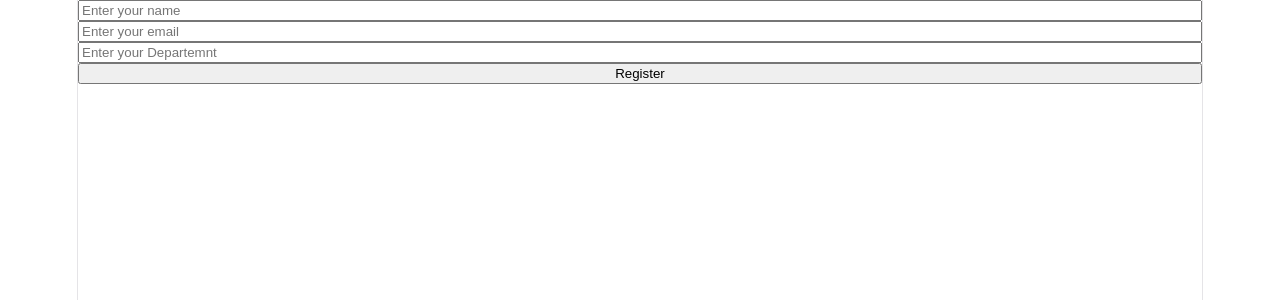
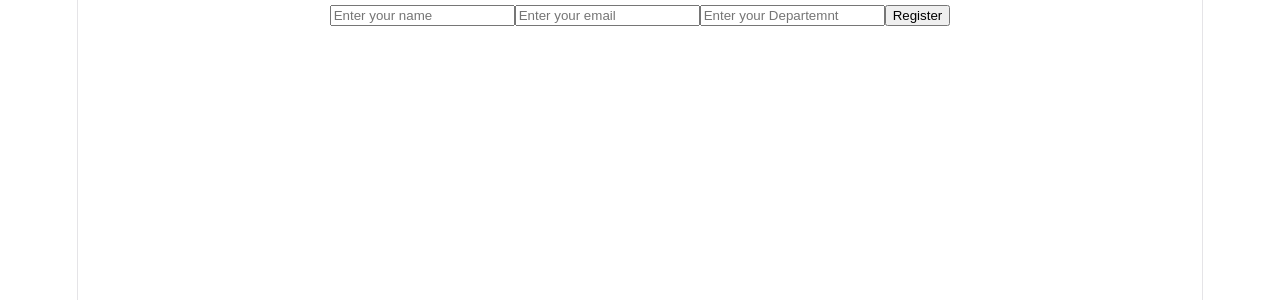
Before and after one commit to Amengit261/practing-react, a React (Vite) app: page / in a window 1280 px wide. Shown: the top 300 px of the page. Built offline with nearby package versions, Linux system fonts and the light colour scheme.

Commit message:
addinge event submition

```diff
--- a/src/studentRegestration.jsx
+++ b/src/studentRegestration.jsx
@@ -6,8 +6,14 @@ function StudentRegestration(){
     useState("");
     const[department, setDepartment]=
     useState("");
-    return(
-        <>
+    function handleSubmit(event){
+ event.preventDefault();
+    }
+
+
+
+    return (
+        <form onSubmit={handleSubmit}>
        <input
        value = {name}
        onChange ={(event) =>
@@ -20,14 +26,14 @@ function StudentRegestration(){
         setEmail(event.target.value) }
     placeholder="Enter your email"
      />
-     < input
+     <input
      value={department}
      onChange={(event)=>
         setDepartment(event.target.value)}
         placeholder="Enter your Departemnt"
         />
         <button  type="submit">Register</button>
-        </>
+        </form>
     );
 }
 export default StudentRegestration;
```
